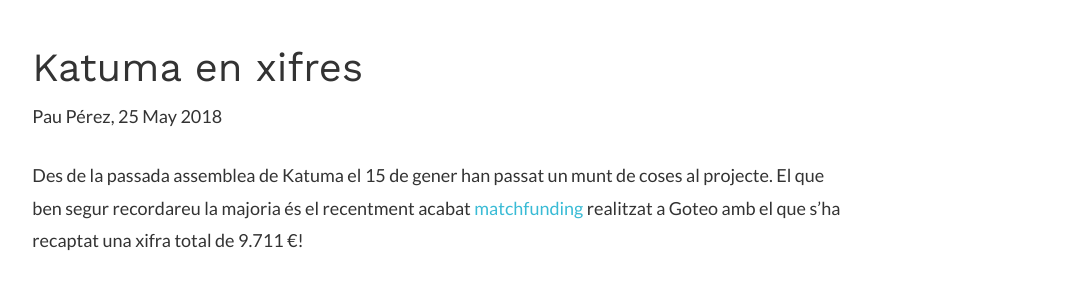
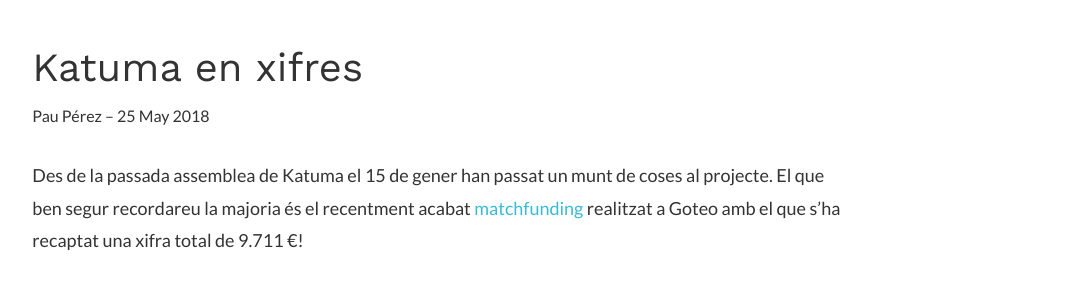
Before and after one commit to coopdevs/coopdevs-old-web, a Jekyll site: the page built from _posts/2018-05-25-katuma-en-xifres.md, in a window 1280 px wide and 900 px high. Shown: the part 274-565 px from the top of the window, without its empty margins (196-1276 px from the left). Built offline with Jekyll 4.4.1, drawn with Linux system fonts in a browser that asks for light colours.

Commit message:
Make post's meta consistent
Separate author and date with –

```diff
--- a/_layouts/blog.html
+++ b/_layouts/blog.html
@@ -17,7 +17,7 @@ layout: default
     {%- endcapture -%}
 
     {%- capture _subtitle -%}
-      {% if _post.author -%}{{- _post.author }} | {% endif %}
+      {% if _post.author -%}{{- _post.author }} – {% endif %}
       {{- _post.date | date_to_long_string -}}
     {%- endcapture -%}
 
--- a/_layouts/post.html
+++ b/_layouts/post.html
@@ -8,7 +8,7 @@ layout: default
   <article class="shade-two post">
     <header>
       <h1>{{- page.title -}}</h1>
-      <p>{% if page.author %}{{ page.author }}, {% endif %}{{- page.date | date_to_long_string -}}</p>
+      <p class="small">{% if page.author %}{{ page.author }} – {% endif %}{{- page.date | date_to_long_string -}}</p>
     </header>
     {{- content -}}
   </article>
```
